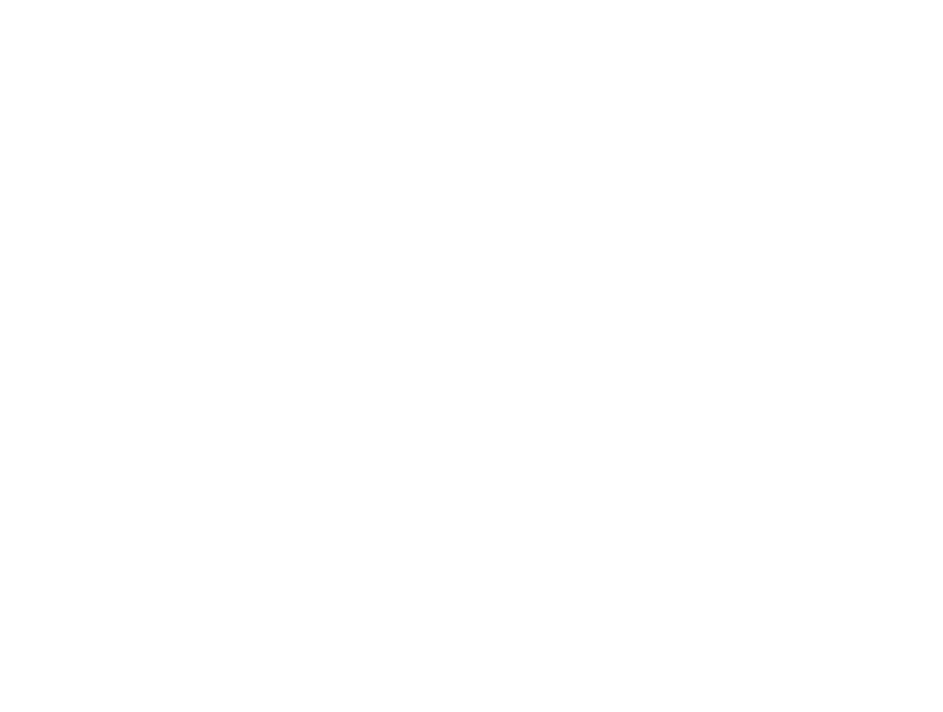
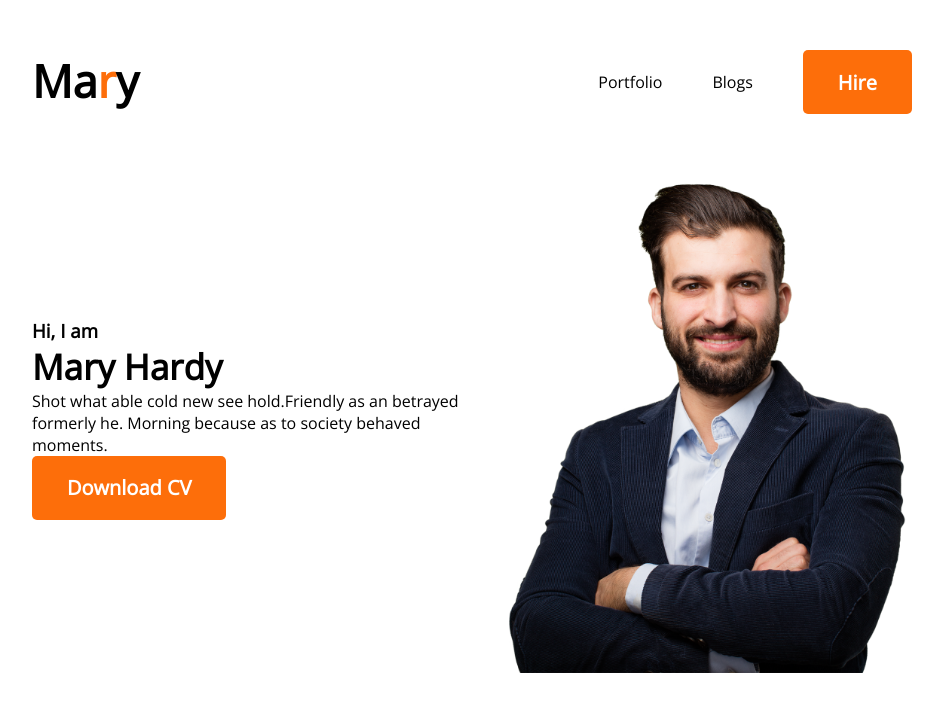
Before and after one commit to abushahed670/Reset-developer-portfolio, a plain HTML site: page index.html in a window 1280 px wide. Shown: the whole page, without its empty margins (168-1111 px from the left). Drawn offline with nearby package versions, Linux system fonts and the light colour scheme.

Commit message:
banner done

```diff
--- a/index.html
+++ b/index.html
@@ -1,12 +1,47 @@
 <!DOCTYPE html>
 <html lang="en">
+
 <head>
     <meta charset="UTF-8">
     <meta http-equiv="X-UA-Compatible" content="IE=edge">
     <meta name="viewport" content="width=device-width, initial-scale=1.0">
     <title>Developer portfolio</title>
+    <link rel="preconnect" href="https://fonts.googleapis.com">
+<link rel="preconnect" href="https://fonts.gstatic.com" crossorigin>
+<link href="https://fonts.googleapis.com/css2?family=Open+Sans:ital,wght@0,400;1,800&display=swap" rel="stylesheet">
+    <link rel="stylesheet" href="styles/portfolio.css">
+
 </head>
+
 <body>
+    <header>
+        <nav>
+            <h1 class="nav-title">Ma<span class="text-primary">r</span>y</h1>
+            <ul>
+                <li>Portfolio</li>
+                <li>Blogs</li>
+                <li><button class="btn-primary">Hire</button> </li>
+            </ul>
+        </nav>
+        <!-- header banner -->
+        <div class="banner">
+            <div>
+                <h3 class="bannee-sub-title">Hi, I am</h3>
+                <h1 class="banner-title">Mary Hardy</h1>
+                <p>Shot what able cold new see hold.Friendly as an betrayed formerly he. Morning because as to society behaved moments.</p>
+                <button class="btn-primary">Download CV</button>
+            </div>
+            <img class="images" src="images/hardy.png" alt="">
+        </div>
+    </header>
 
+    <main>
+        <div></div>
+
+    </main>
+    <footer>
+
+    </footer>
 </body>
+
 </html>
--- /dev/null
+++ b/styles/portfolio.css
@@ -0,0 +1,70 @@
+*{
+    margin: 0;
+    font-family: 'Open Sans', sans-serif;
+}
+.text-primary{
+    color: #FD6E0A;
+}
+.btn-primary{
+    color: #FFFFFF;
+    font-weight: 700;
+    height: 64px;
+    font-size: 20px;
+    border: 0;
+    padding: 18px 35px;
+    border-radius: 5px;
+    background: #FD6E0A;
+
+}
+
+/* header and navigation style */
+nav{
+    display: flex;
+    justify-content: space-between;
+    margin: 50px 200px;
+}
+
+.nav-title{
+    font-weight: 800;
+     font-size: 45px;
+
+}
+nav ul{
+    display: flex;
+    align-items: center;
+
+}
+nav li{
+    list-style: none;
+    margin-left: 50px;
+}
+/* banner style */
+.banner{
+    margin: 0 200px;
+    align-items: center;
+    display: flex;
+
+}
+.banner-title{
+    font-weight: 150px;
+    font-size: 35px;
+
+}
+.banner-sub-title{
+    font-weight: 600;
+    font-size: 45px;
+    margin-bottom: 20px;
+
+
+}
+.banner-description{
+    color: #757575;
+    font-size: 18px;
+    margin-bottom: 30px;
+
+
+}
+.images{
+    height: 50%;
+    width: 50%;
+}
```
Also changed, not shown: 2 other files.
